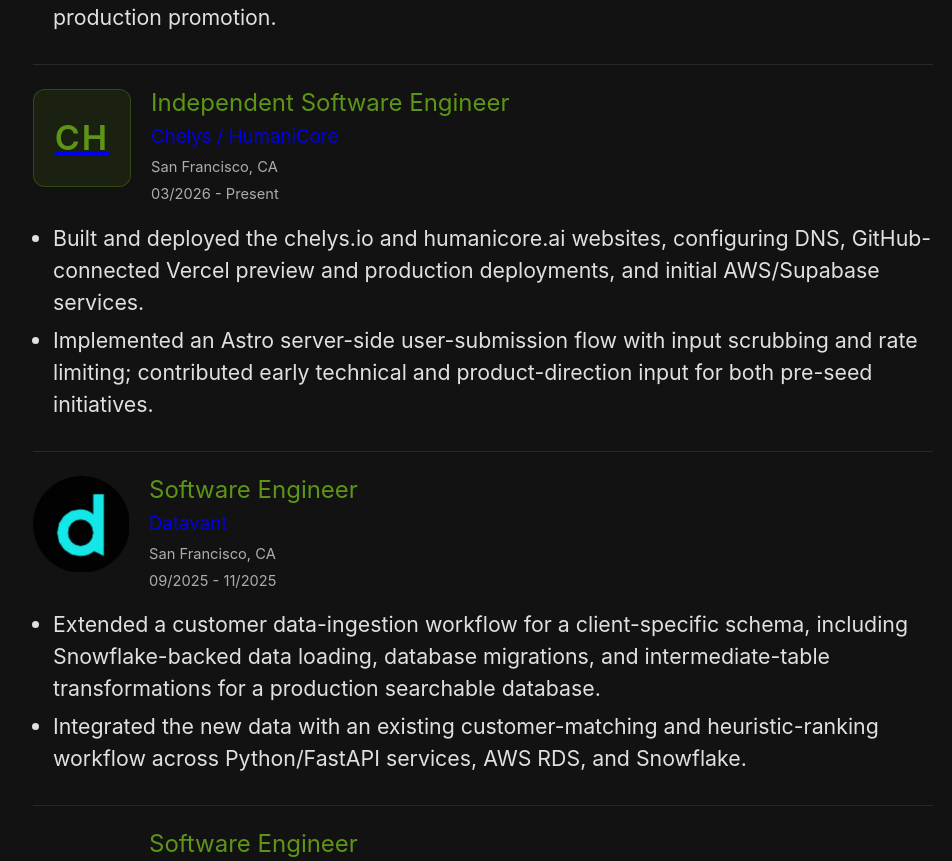
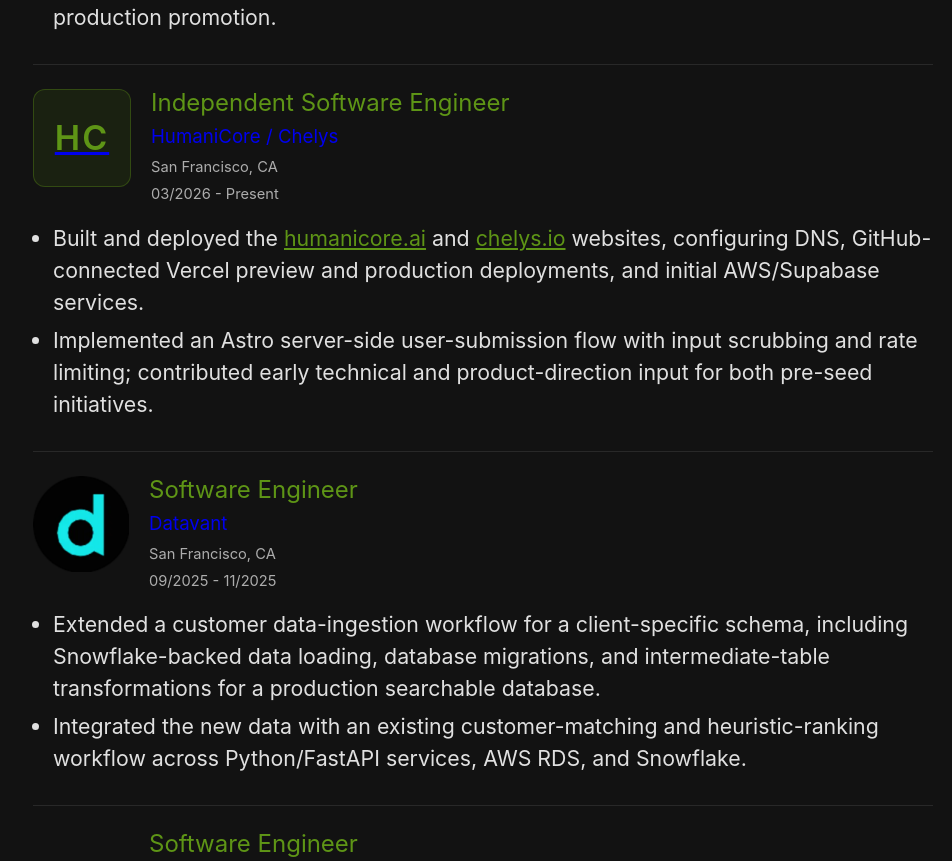
Before and after one commit to Jibram/jibram.github.io, a React (Vite) app: page / in a window 1280 px wide. Shown: the part 1190-2051 px from the top of the page, without its empty margins (157-1109 px from the left). Built offline with nearby package versions, Linux system fonts and the light colour scheme.

Commit message:
Finalize some clickable links.

```diff
--- a/src/components/Resume/Experiences.css
+++ b/src/components/Resume/Experiences.css
@@ -92,3 +92,13 @@
   margin-bottom: 6px;
   line-height: 1.5;
 }
+
+.BulletLink {
+  color: #5e9516;
+  text-decoration: underline;
+  text-underline-offset: 2px;
+}
+
+.BulletLink:hover {
+  opacity: 0.8;
+}
--- a/src/components/Resume/Experiences.jsx
+++ b/src/components/Resume/Experiences.jsx
@@ -2,6 +2,45 @@
 
 import content from '../content';
 import { useTheme } from '../../contexts/ThemeContext';
+
+const escapeRe = (s) => s.replace(/[.*+?^${}()|[\]\\]/g, '\\$&');
+
+const isHttpUrl = (url) => {
+  try {
+    return ['http:', 'https:'].includes(new URL(url).protocol);
+  } catch {
+    return false;
+  }
+};
+
+// Only links substrings explicitly declared in `links` ({ text: absoluteUrl }).
+// The href always comes from the map, never from the bullet text.
+const linkify = (text, links) => {
+  const entries = Object.entries(links || {}).filter(([, url]) =>
+    isHttpUrl(url)
+  );
+  if (!entries.length) return text;
+  const re = new RegExp(
+    `(${entries.map(([k]) => escapeRe(k)).join('|')})`,
+    'g'
+  );
+  return text.split(re).map((part, i) => {
+    const match = entries.find(([k]) => k === part);
+    if (i % 2 === 0 || !match) return part;
+    return (
+      <a
+        key={i}
+        className="Hyperlink BulletLink"
+        href={match[1]}
+        target="_blank"
+        rel="noreferrer"
+        referrerPolicy="no-referrer"
+      >
+        {part}
+      </a>
+    );
+  });
+};
 
 const Experience = ({ exp }) => {
   return (
@@ -19,15 +58,23 @@
         <div className="ExpMeta">
           <div className="Role">{exp.ROLE}</div>
           <div className="Company">
-            <a className="Hyperlink" href={exp.LINK}>{exp.COMPANY}</a>
+            <a className="Hyperlink" href={exp.LINK}>
+              {exp.COMPANY}
+            </a>
           </div>
           <div className="Location">{exp.LOCATION}</div>
-          <div className="Date">{exp.START}{' - '}{exp.END}</div>
+          <div className="Date">
+            {exp.START}
+            {' - '}
+            {exp.END}
+          </div>
         </div>
       </div>
       <ul className="Bullets">
         {exp.INFO.map((bullet) => (
-          <li className="Bullet" key={crypto.randomUUID()}>{bullet}</li>
+          <li className="Bullet" key={crypto.randomUUID()}>
+            {linkify(bullet, exp.LINKS)}
+          </li>
         ))}
       </ul>
     </div>
--- a/src/components/content.js
+++ b/src/components/content.js
@@ -48,15 +48,19 @@
       ],
     },
     {
-      MONOGRAM: 'CH',
-      COMPANY: 'Chelys / HumaniCore',
-      LINK: 'https://chelys.io/',
+      MONOGRAM: 'HC',
+      COMPANY: 'HumaniCore / Chelys',
+      LINK: 'https://www.humanicore.ai/',
       ROLE: 'Independent Software Engineer',
       LOCATION: 'San Francisco, CA',
       START: '03/2026',
       END: 'Present',
+      LINKS: {
+        'humanicore.ai': 'https://www.humanicore.ai/',
+        'chelys.io': 'https://chelys.io/',
+      },
       INFO: [
-        'Built and deployed the chelys.io and humanicore.ai websites, configuring DNS, GitHub-connected Vercel preview and production deployments, and initial AWS/Supabase services.',
+        'Built and deployed the humanicore.ai and chelys.io websites, configuring DNS, GitHub-connected Vercel preview and production deployments, and initial AWS/Supabase services.',
         'Implemented an Astro server-side user-submission flow with input scrubbing and rate limiting; contributed early technical and product-direction input for both pre-seed initiatives.',
       ],
     },
```
Also changed, not shown: 1 other file (tests, documents, lock files or other folders).
